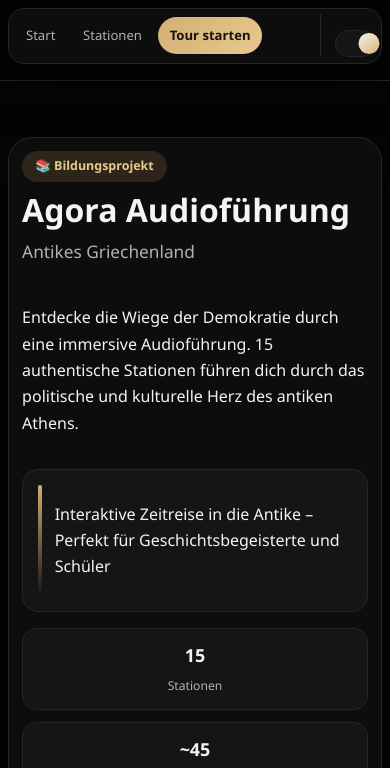
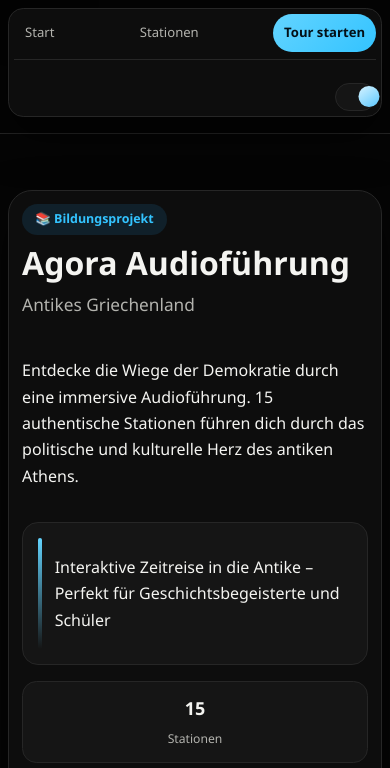
Before and after one commit to JustThatRandomCoder/ag-x0000, an Astro site: page / in a window 390 px wide. Shown: the part 59-827 px from the top of the page. Built offline with nearby package versions, Linux system fonts and the light colour scheme; Astro itself is replaced by a stand-in of ours.

Commit message:
fix: clean mobile nav layout and switch to cyan accent palette

```diff
--- a/src/styles/global.css
+++ b/src/styles/global.css
@@ -7,9 +7,9 @@
   --text: #1a1a1a;
   --text-muted: #525252;
   --border: #dfddd5;
-  --accent: #bf9b5f;
-  --accent-strong: #9a7942;
-  --accent-soft: #f4ebda;
+  --accent: #5ec9ff;
+  --accent-strong: #2fb3f5;
+  --accent-soft: #e5f6ff;
   --shadow: 0 1.2rem 2.8rem rgba(20, 20, 20, 0.1);
 }
 
@@ -20,9 +20,9 @@
   --text: #f4f4f1;
   --text-muted: #b3b3ae;
   --border: #262626;
-  --accent: #d3af72;
-  --accent-strong: #e8c98e;
-  --accent-soft: #2d2518;
+  --accent: #63d4ff;
+  --accent-strong: #33c3ff;
+  --accent-soft: #10202a;
   --shadow: 0 1.2rem 2.8rem rgba(0, 0, 0, 0.55);
 }
 
@@ -92,7 +92,7 @@ main {
 
 .header-title {
   font-size: 1.08rem;
-  font-weight: 700;
+  font-weight: 620;
   letter-spacing: 0.01em;
 }
 
@@ -136,13 +136,13 @@ main {
 
 .tour-start {
   background: linear-gradient(135deg, var(--accent), var(--accent-strong));
-  color: #141414;
-  font-weight: 700;
+  color: #041017;
+  font-weight: 600;
 }
 
 .tour-start:hover {
-  color: #0f0f0f;
-  background: linear-gradient(135deg, var(--accent-strong), #f0d5a2);
+  color: #031018;
+  background: linear-gradient(135deg, #8ce0ff, var(--accent-strong));
 }
 
 .theme-slider-container {
@@ -179,7 +179,7 @@ main {
   inset-inline-start: 0.12rem;
   inline-size: 1.3rem;
   block-size: 1.3rem;
-  background: linear-gradient(145deg, #f8f3e8, #d8b579);
+  background: linear-gradient(145deg, #d7f3ff, #5bc8ff);
   border-radius: 50%;
   transition: transform 0.2s ease;
 }
@@ -211,7 +211,7 @@ input:checked + .slider::after {
   color: var(--accent-strong);
   border-radius: 999rem;
   font-size: 0.78rem;
-  font-weight: 700;
+  font-weight: 600;
   padding: 0.32rem 0.82rem;
 }
 
@@ -235,8 +235,7 @@ input:checked + .slider::after {
 }
 
 .important-note,
-.navigation-hint,
-.quick-guide {
+.navigation-hint {
   display: grid;
   grid-template-columns: 0.25rem 1fr;
   gap: 0.8rem;
@@ -266,6 +265,25 @@ input:checked + .slider::after {
   line-height: 1.72;
 }
 
+.quick-guide {
+  display: grid;
+  gap: 0.7rem;
+  background: var(--bg-muted);
+  border: 0.0625rem solid var(--border);
+  border-radius: 1rem;
+  padding: 1rem;
+}
+
+.quick-guide h3,
+.quick-guide p {
+  margin: 0;
+}
+
+.quick-guide p {
+  color: var(--text-muted);
+  line-height: 1.72;
+}
+
 .accent-bar {
   background: linear-gradient(180deg, var(--accent), transparent);
   border-radius: 999rem;
@@ -288,7 +306,7 @@ input:checked + .slider::after {
 .stat-number {
   display: block;
   font-size: 1.12rem;
-  font-weight: 700;
+  font-weight: 620;
 }
 
 .stat-label {
@@ -319,8 +337,9 @@ input:checked + .slider::after {
 .cta-primary,
 .guide-btn.primary {
   background: linear-gradient(135deg, var(--accent), var(--accent-strong));
-  color: #111111;
+  color: #031018;
   border-color: transparent;
+  font-weight: 600;
 }
 
 .cta-secondary,
@@ -342,6 +361,7 @@ input:checked + .slider::after {
   margin: 0;
   font-size: 1.95rem;
   line-height: 1.2;
+  font-weight: 620;
 }
 
 .stations-grid {
@@ -390,6 +410,7 @@ input:checked + .slider::after {
 .station-name {
   margin: 0;
   font-size: 1rem;
+  font-weight: 560;
 }
 
 .station-description {
@@ -402,7 +423,7 @@ input:checked + .slider::after {
 .station-action {
   color: var(--accent-strong);
   font-size: 0.82rem;
-  font-weight: 700;
+  font-weight: 600;
 }
 
 .station-page {
@@ -424,6 +445,7 @@ input:checked + .slider::after {
   margin: 0.45rem 0 0.6rem;
   font-size: clamp(1.8rem, 4vw, 2.3rem);
   line-height: 1.2;
+  font-weight: 620;
 }
 
 .audio-section,
@@ -568,7 +590,7 @@ input:checked + .slider::after {
 
 .nav-title {
   font-size: 0.86rem;
-  font-weight: 600;
+  font-weight: 560;
 }
 
 .site-footer {
@@ -589,6 +611,7 @@ input:checked + .slider::after {
 
 .footer-title {
   margin: 0;
+  font-weight: 620;
 }
 
 .footer-description,
@@ -647,13 +670,35 @@ input:checked + .slider::after {
     width: min(74rem, calc(100% - 1rem));
   }
 
+  .header-nav {
+    flex-direction: column;
+    align-items: stretch;
+    gap: 0.45rem;
+    border-radius: 0.95rem;
+  }
+
+  .nav-links {
+    width: 100%;
+    overflow: visible;
+    justify-content: space-between;
+    gap: 0.25rem;
+  }
+
+  .header-tools {
+    border-inline-start: 0;
+    border-top: 0.0625rem solid var(--border);
+    padding-inline-start: 0;
+    padding-top: 0.45rem;
+    justify-content: flex-end;
+  }
+
   .header-title {
     font-size: 0.95rem;
   }
 
   .nav-link {
     font-size: 0.82rem;
-    padding: 0.48rem 0.74rem;
+    padding: 0.5rem 0.68rem;
     white-space: nowrap;
   }
 
```
